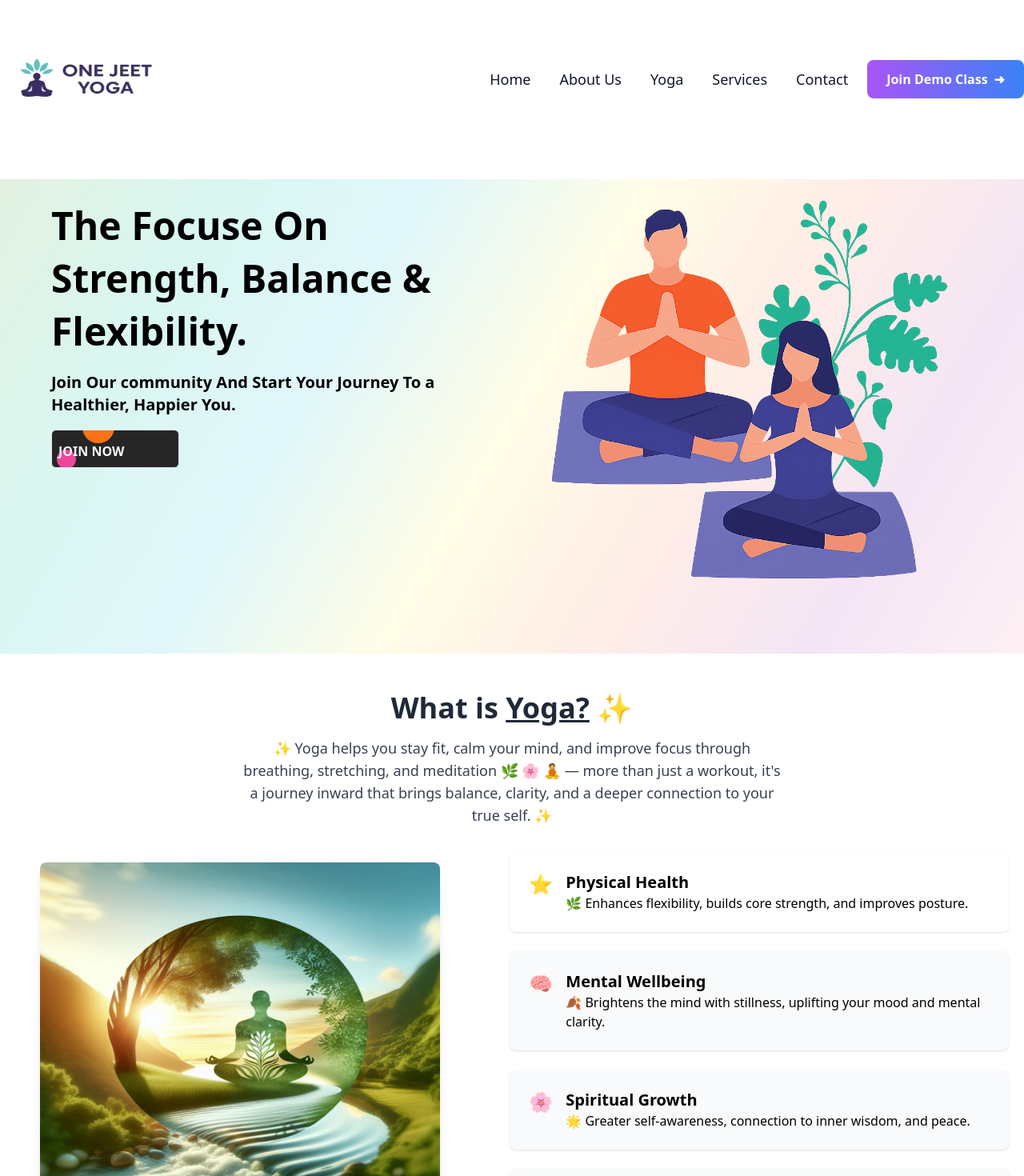
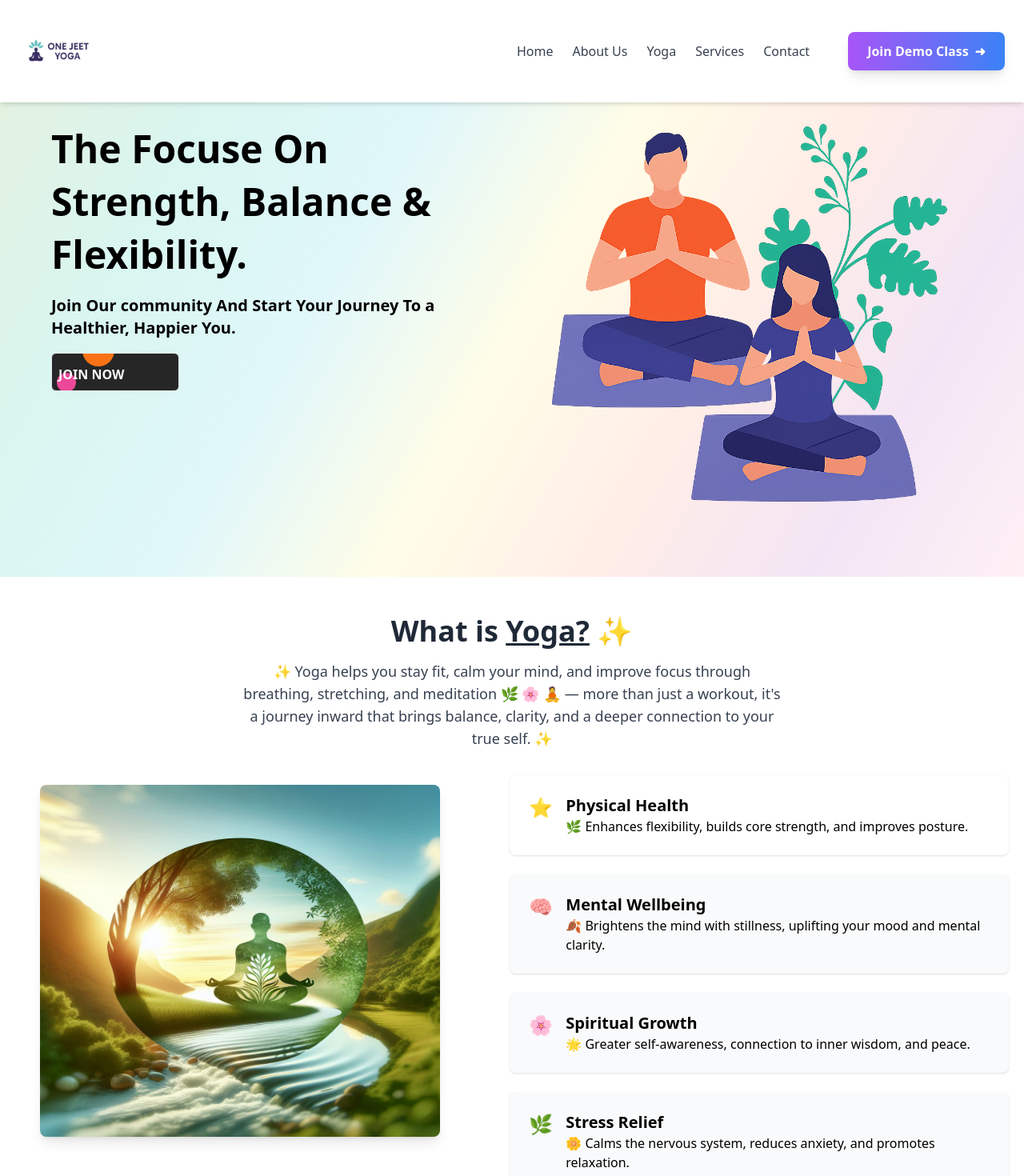
Before and after one commit to VIRENDRA-18/Yoga-Website, a React (Vite) app: page / in a window 1280 px wide. Shown: the top 1470 px of the page at 80% size. Built offline with nearby package versions, Linux system fonts and the light colour scheme.

Commit message:
Refactor Navbar for improved layout and styling; enhance WhatIsYoga component with updated content and structure

```diff
--- a/src/components/Navbar/Navbar.jsx
+++ b/src/components/Navbar/Navbar.jsx
@@ -1,85 +1,61 @@
-import React from 'react'
+import React from 'react';
 import { IoMdMenu } from "react-icons/io";
 import { motion } from "framer-motion";
-import logo from '../../assets/One-Jeet-Logo.png'; // Yoga-Website\src\assets\One-Jeet-Logo.png
-
-
-import './Navbar.css'
-
+import logo from '../../assets/One-Jeet-Logo.png';
 
 const NavbarMenu = [
-  {
-    id: 1,
-    title: "Home",
-    path: "/",
-  },
-  {
-    id: 2,
-    title: "About Us",
-    link: "#",
-  },
-  {
-    id: 3,
-    title: "Yoga",
-    link: "#",
-  },
-  {
-    id: 4,
-    title: "Services",
-    link: "#",
-  },
-  {
-    id: 5,
-    title: "Contact",
-    link: "#",
-  },
+  { id: 1, title: "Home", path: "/" },
+  { id: 2, title: "About Us", path: "#" },
+  { id: 3, title: "Yoga", path: "#" },
+  { id: 4, title: "Services", path: "#" },
+  { id: 5, title: "Contact", path: "#" },
 ];
+
 const Navbar = () => {
   return (
-    <header >
-    <nav className="relative z-20 -mt-[2%]">
-      <motion.div
-        initial={{ opacity: 0, y: -50 }}
+    <header className="sticky top-0 z-30 bg-white/90 backdrop-blur-md shadow-md">
+      <motion.nav
+        initial={{ opacity: 0, y: -40 }}
         animate={{ opacity: 1, y: 0 }}
-        className="container py-10 flex justify-between items-center -mt-[2%] "
+        transition={{ duration: 0.7 }}
+        className="container mx-auto flex justify-between items-center py-4 px-6"
       >
-        {/* Logo section */}
+        {/* Logo */}
         <div>
-            <img src={logo} alt = "One Jeet Yoga" className="h-[170px] w-[210px]"/>
-          {/* <h1 className="font-bold text-2xl">The Coding Journey</h1> */}
+          <img
+            src={logo}
+            alt="One Jeet Yoga"
+            className="h-24 w-auto md:h-23"
+          />
         </div>
-        {/* Menu section */}
-          <div className="hidden lg:block">
-  <ul className="flex items-center gap-3">
+
+        {/* Desktop Menu */}
+        <div className="hidden lg:flex items-center gap-6">
+          <ul className="flex items-center gap-6">
             {NavbarMenu.map((menu) => (
               <li key={menu.id}>
                 <a
                   href={menu.path}
-          className="text-gray-900 text-lg inline-block py-2 px-3 relative group text-gray-400 hover:text-transparent hover:bg-clip-text hover:bg-gradient-to-r from-pink-500 via-purple-500 via-blue-500 via-green-400 to-yellow-400 transition-all duration-500"
+                  className="text-gray-700 font-medium relative group hover:text-transparent hover:bg-clip-text hover:bg-gradient-to-r from-pink-500 via-purple-500 to-indigo-500 transition-all duration-500"
                 >
                   {menu.title}
-          {/* Gradient underline */}
-          <span className="absolute left-1/2 -translate-x-1/2 -bottom-1 w-0 h-[2px] rounded-full bg-gradient-to-r from-pink-500 via-purple-500 via-blue-500 via-green-400 to-yellow-400 transition-all duration-500 group-hover:w-full"></span>
+                  <span className="absolute left-1/2 -translate-x-1/2 -bottom-1 w-0 h-[2px] bg-gradient-to-r from-pink-500 via-purple-500 to-indigo-500 group-hover:w-full transition-all duration-500 rounded-full"></span>
                 </a>
               </li>
             ))}
-    {/* <button className="primary-btn">Sign In</button> */}
-      <button className="flex items-center gap-2 px-6 py-3 text-white font-semibold rounded-lg bg-gradient-to-r from-purple-500 to-blue-500 hover:from-pink-500 hover:to-purple-500 transition-all duration-300">
+          </ul>
+
+          <button className="ml-6 flex items-center gap-2 px-6 py-3 text-white font-semibold rounded-lg bg-gradient-to-r from-purple-500 to-blue-500 hover:from-pink-500 hover:to-purple-500 shadow-lg transition-all duration-300">
             Join Demo Class
-          <span className="inline-block transform transition-transform group-hover:translate-x-1">
-             ➜
-         </span>
+            <span className="inline-block transform transition-transform group-hover:translate-x-1">➜</span>
           </button>
-
-  </ul>
         </div>
 
-        {/* Mobile Hamburger menu section */}
+        {/* Mobile Hamburger */}
         <div className="lg:hidden">
-          <IoMdMenu className="text-4xl" />
+          <IoMdMenu className="text-3xl text-gray-700 hover:text-purple-500 transition-all duration-300" />
         </div>
-      </motion.div>
-    </nav>
+      </motion.nav>
     </header>
   );
 };
--- a/src/components/WhatIsYoga/WhatIsYoga.jsx
+++ b/src/components/WhatIsYoga/WhatIsYoga.jsx
@@ -1,6 +1,5 @@
 import React from 'react';
-import yogaImage from '../../assets/Benifits.jpg';
-import { motion } from "framer-motion";
+import yogaImage from '../../assets/Benifits.jpg'; // Apna image path sahi rakho
 
 const WhatIsYoga = () => {
   return (
@@ -8,12 +7,7 @@ const WhatIsYoga = () => {
       className="flex flex-col items-center min-h-screen px-4 py-12 gap-8 bg-fixed bg-cover bg-center"
     >
       {/* Text Section */}
-      <motion.div
-        initial={{ opacity: 0, y: 50 }}
-        animate={{ opacity: 1, y: 0 }}
-        transition={{ duration: 0.8 }}
-        className="text-center max-w-2xl"
-      >
+      <div className="text-center max-w-2xl">
         <h1 className="text-4xl font-bold mb-4 text-gray-800 drop-shadow-sm">
           What is <span className="highlight underline">Yoga?</span> ✨
         </h1>
@@ -22,50 +16,65 @@ const WhatIsYoga = () => {
           stretching, and meditation 🌿 🌸 🧘 — more than just a workout, it's a journey inward
           that brings balance, clarity, and a deeper connection to your true self. ✨
         </p>
-      </motion.div>
+      </div>
 
       {/* Main Content Section */}
       <div className="flex flex-col md:flex-row items-start justify-center gap-8 w-full">
 
         {/* Image Section */}
-        <motion.div
-          initial={{ opacity: 0, x: -50 }}
-          whileInView={{ opacity: 1, x: 0 }}
-          viewport={{ once: true }}
-          transition={{ duration: 0.8 }}
-          className="flex justify-center md:justify-start w-full md:w-1/2"
-        >
+        <div className="flex justify-center md:justify-start w-full md:w-1/2">
           <img
             src={yogaImage}
             alt="Yoga Pose"
             className="w-[500px] h-[440px] rounded-lg shadow-lg mt-[2%] ml-[5%]
-              transition-all duration-700 transform hover:scale-105 hover:shadow-2xl hover:brightness-110"
+               transition-all duration-700 transform hover:scale-105
+               hover:shadow-2xl
+               hover:brightness-110
+               hover:bg-gradient-to-r
+               hover:from-green-100 hover:via-lime-100 hover:via-yellow-100 hover:via-orange-100
+               hover:via-pink-100 hover:via-purple-100 hover:via-blue-100 hover:to-teal-100"
           />
-        </motion.div>
+        </div>
 
         {/* Benefits Section */}
         <div className="flex flex-col gap-6 w-full md:w-1/2 ml-[-3%]">
-          {[
-            { icon: '⭐', title: 'Physical Health', desc: '🌿 Enhances flexibility, builds core strength, and improves posture.', bg: 'bg-white', gradient: 'hover:from-pink-200 hover:via-purple-200 hover:via-blue-200 hover:via-green-200 hover:via-yellow-200 hover:to-orange-200' },
-            { icon: '🧠', title: 'Mental Wellbeing', desc: '🍂 Brightens the mind with stillness, uplifting your mood and mental clarity.', bg: 'bg-gray-50', gradient: 'hover:from-blue-200 hover:via-teal-200 hover:via-green-200 hover:via-yellow-200 hover:via-pink-200 hover:to-purple-200' },
-            { icon: '🌸', title: 'Spiritual Growth', desc: '🌟 Greater self-awareness, connection to inner wisdom, and peace.', bg: 'bg-gray-50', gradient: 'hover:from-green-200 hover:via-lime-200 hover:via-yellow-200 hover:via-orange-200 hover:via-pink-200 hover:to-purple-200' },
-            { icon: '🌿', title: 'Stress Relief', desc: '🌼 Calms the nervous system, reduces anxiety, and promotes relaxation.', bg: 'bg-gray-50', gradient: 'hover:from-yellow-200 hover:via-orange-200 hover:via-pink-200 hover:via-purple-200 hover:via-blue-200 hover:to-green-200' },
-          ].map((item, index) => (
-            <motion.div
-              key={index}
-              initial={{ opacity: 0, y: 50 }}
-              whileInView={{ opacity: 1, y: 0 }}
-              viewport={{ once: true }}
-              transition={{ duration: 0.6, delay: index * 0.2 }}
-              className={`rounded-lg shadow p-6 flex gap-4 w-full ${item.bg} transition-all duration-500 transform hover:scale-105 hover:shadow-xl ${item.gradient} hover:text-gray-800`}
-            >
-              <span className="text-purple-500 text-2xl">{item.icon}</span>
-              <div>
-                <h3 className="font-bold text-xl">{item.title}</h3>
-                <p>{item.desc}</p>
-              </div>
-            </motion.div>
-          ))}
+
+          {/* Physical Health */}
+          <div className="rounded-lg shadow p-6 flex gap-4 w-full bg-white transition-all duration-500 transform hover:scale-105 hover:shadow-xl hover:bg-gradient-to-r hover:from-pink-200 hover:via-purple-200 hover:via-blue-200 hover:via-green-200 hover:via-yellow-200 hover:to-orange-200 hover:text-gray-800">
+            <span className="text-purple-500 text-2xl">⭐</span>
+            <div>
+              <h3 className="font-bold text-xl">Physical Health</h3>
+              <p>🌿 Enhances flexibility, builds core strength, and improves posture.</p>
+            </div>
+          </div>
+
+          {/* Mental Wellbeing */}
+          <div className="rounded-lg shadow p-6 flex gap-4 w-full bg-gray-50 transition-all duration-500 transform hover:scale-105 hover:shadow-xl hover:bg-gradient-to-r hover:from-blue-200 hover:via-teal-200 hover:via-green-200 hover:via-yellow-200 hover:via-pink-200 hover:to-purple-200 hover:text-gray-800">
+            <span className="text-purple-500 text-2xl">🧠</span>
+            <div>
+              <h3 className="font-bold text-xl">Mental Wellbeing</h3>
+              <p>🍂 Brightens the mind with stillness, uplifting your mood and mental clarity.</p>
+            </div>
+          </div>
+
+          {/* Spiritual Growth */}
+          <div className="rounded-lg shadow p-6 flex gap-4 w-full bg-gray-50 transition-all duration-500 transform hover:scale-105 hover:shadow-xl hover:bg-gradient-to-r hover:from-green-200 hover:via-lime-200 hover:via-yellow-200 hover:via-orange-200 hover:via-pink-200 hover:to-purple-200 hover:text-gray-800">
+            <span className="text-purple-500 text-2xl">🌸</span>
+            <div>
+              <h3 className="font-bold text-xl">Spiritual Growth</h3>
+              <p>🌟 Greater self-awareness, connection to inner wisdom, and peace.</p>
+            </div>
+          </div>
+
+          {/* Stress Relief */}
+          <div className="rounded-lg shadow p-6 flex gap-4 w-full bg-gray-50 transition-all duration-500 transform hover:scale-105 hover:shadow-xl hover:bg-gradient-to-r hover:from-yellow-200 hover:via-orange-200 hover:via-pink-200 hover:via-purple-200 hover:via-blue-200 hover:to-green-200 hover:text-gray-800">
+            <span className="text-purple-500 text-2xl">🌿</span>
+            <div>
+              <h3 className="font-bold text-xl">Stress Relief</h3>
+              <p>🌼 Calms the nervous system, reduces anxiety, and promotes relaxation.</p>
+            </div>
+          </div>
+
         </div>
       </div>
     </div>
```
Lines whose indentation alone changed are shown as unchanged.
